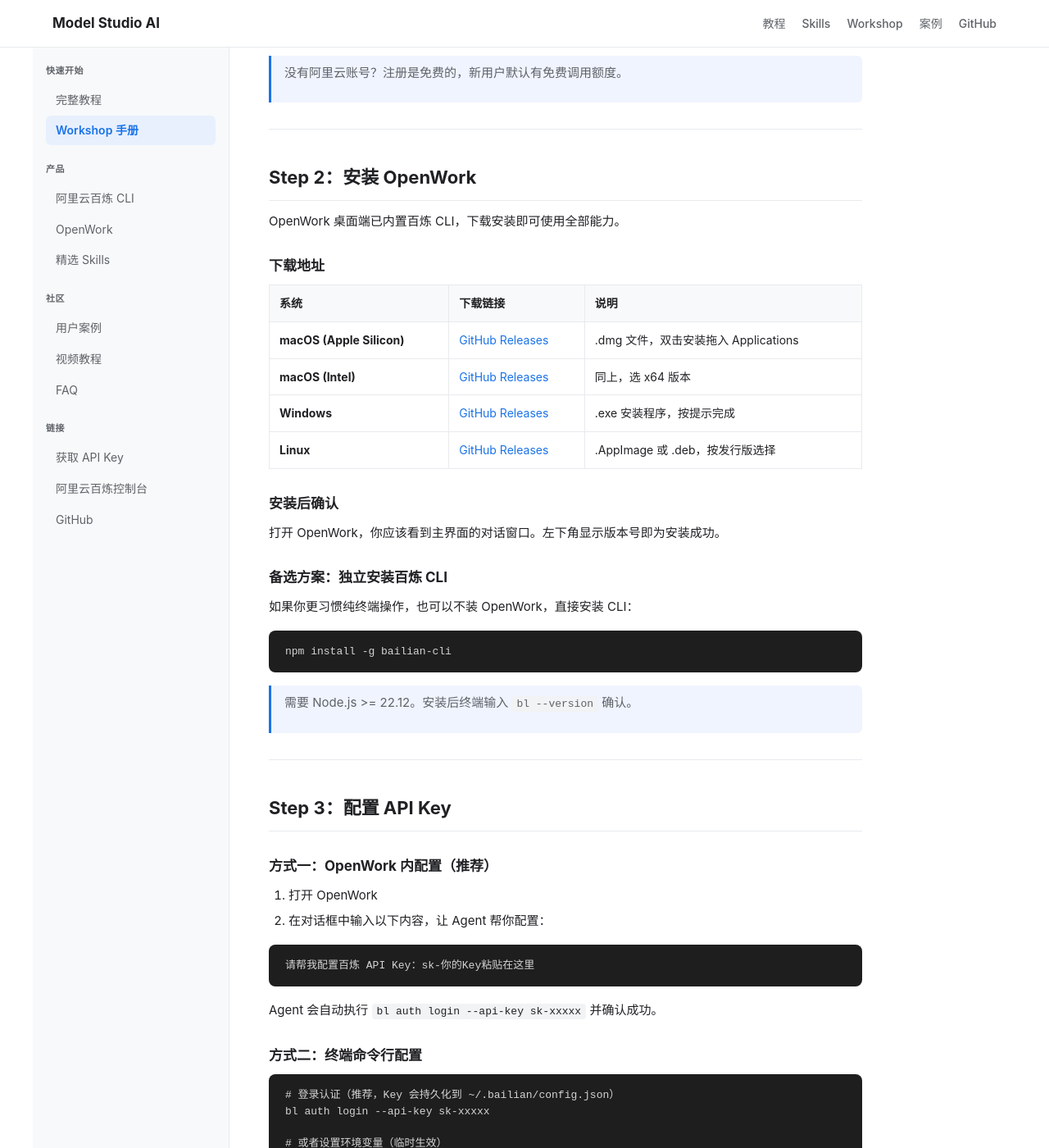
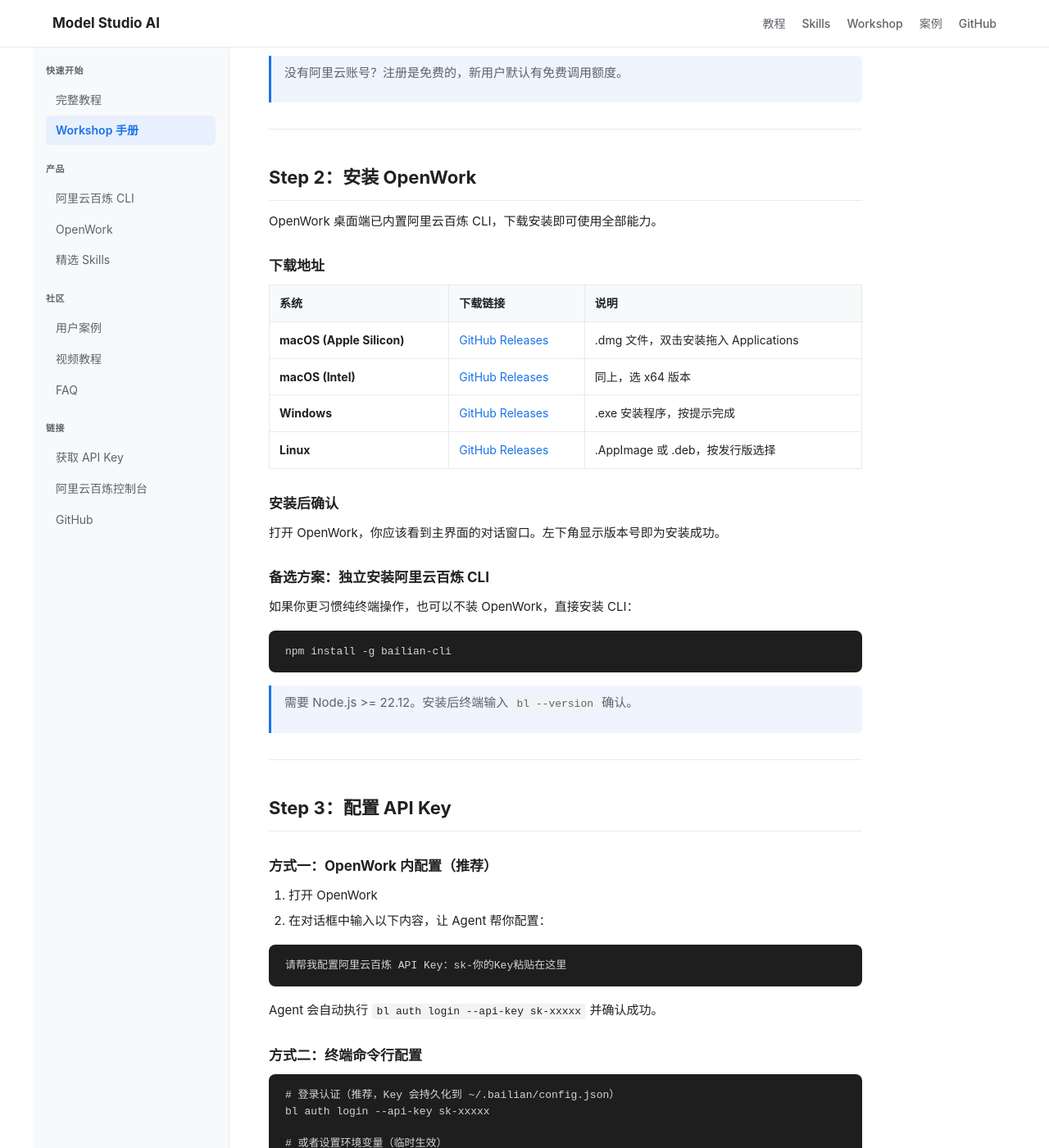
Before and after one commit to joeytoday/modelstudioai.github.io, a Jekyll site: the page built from workshop/index.md, in a window 1280 px wide and 1400 px high, scrolled down 628 px. Shown: the whole window at 82% size. Built offline with Jekyll 4.4.1, drawn with Linux system fonts in a browser that asks for light colours; some of the changed text lies outside the part shown.

Commit message:
fix: replace bare 百炼 with 阿里云百炼 in workshop/index.md

````diff
--- a/workshop/index.md
+++ b/workshop/index.md
@@ -12,7 +12,7 @@ permalink: /workshop/
 
 ---
 
-## Step 1：获取百炼 API Key
+## Step 1：获取阿里云百炼 API Key
 
 点击下方链接，注册/登录阿里云百炼平台并创建 API Key：
 
@@ -31,7 +31,7 @@ permalink: /workshop/
 
 ## Step 2：安装 OpenWork
 
-OpenWork 桌面端已内置百炼 CLI，下载安装即可使用全部能力。
+OpenWork 桌面端已内置阿里云百炼 CLI，下载安装即可使用全部能力。
 
 ### 下载地址
 
@@ -46,7 +46,7 @@ OpenWork 桌面端已内置百炼 CLI，下载安装即可使用全部能力。
 
 打开 OpenWork，你应该看到主界面的对话窗口。左下角显示版本号即为安装成功。
 
-### 备选方案：独立安装百炼 CLI
+### 备选方案：独立安装阿里云百炼 CLI
 
 如果你更习惯纯终端操作，也可以不装 OpenWork，直接安装 CLI：
 
@@ -66,7 +66,7 @@ npm install -g bailian-cli
 2. 在对话框中输入以下内容，让 Agent 帮你配置：
 
 ```
-请帮我配置百炼 API Key：sk-你的Key粘贴在这里
+请帮我配置阿里云百炼 API Key：sk-你的Key粘贴在这里
 ```
 
 Agent 会自动执行 `bl auth login --api-key sk-xxxxx` 并确认成功。
````
